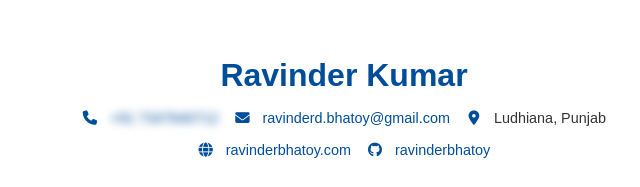
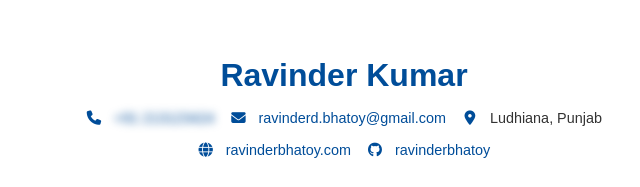
Before and after one commit to ravinderbhatoy/resume, a plain HTML site: page index.html in a window 1280 px wide. Shown: the top 187 px of the page, 296-936 px from the left. Drawn offline with Linux system fonts and the light colour scheme.

Commit message:
privacy added

```diff
--- a/index.html
+++ b/index.html
@@ -18,7 +18,7 @@
         <div class="contact-info">
           <span class="phone-blur"
             ><i class="fas fa-phone"></i>
-            <a href="tel:+917347640712">+91 7347640712</a></span
+            <a href="">+91 213123424</a></span
           >
           <span
             ><i class="fas fa-envelope"></i>
@@ -33,7 +33,7 @@
           >
           <span
             ><i class="fab fa-github"></i>
-            <a href="http://ravinderbhatoy">ravinderbhatoy</a></span
+            <a href="http://github.com/ravinderbhatoy">ravinderbhatoy</a></span
           >
         </div>
       </header>
--- a/styles.css
+++ b/styles.css
@@ -63,12 +63,12 @@ h1 {
 /* Phone number blur effect */
 .phone-blur a {
     filter: blur(4px);
+    pointer-events: none;
+    cursor: default;
     transition: filter 0.3s ease;
 }
 
-.phone-blur:hover a {
-    filter: blur(0);
-}
+
 
 /* Print styles update */
 @media print {
```
